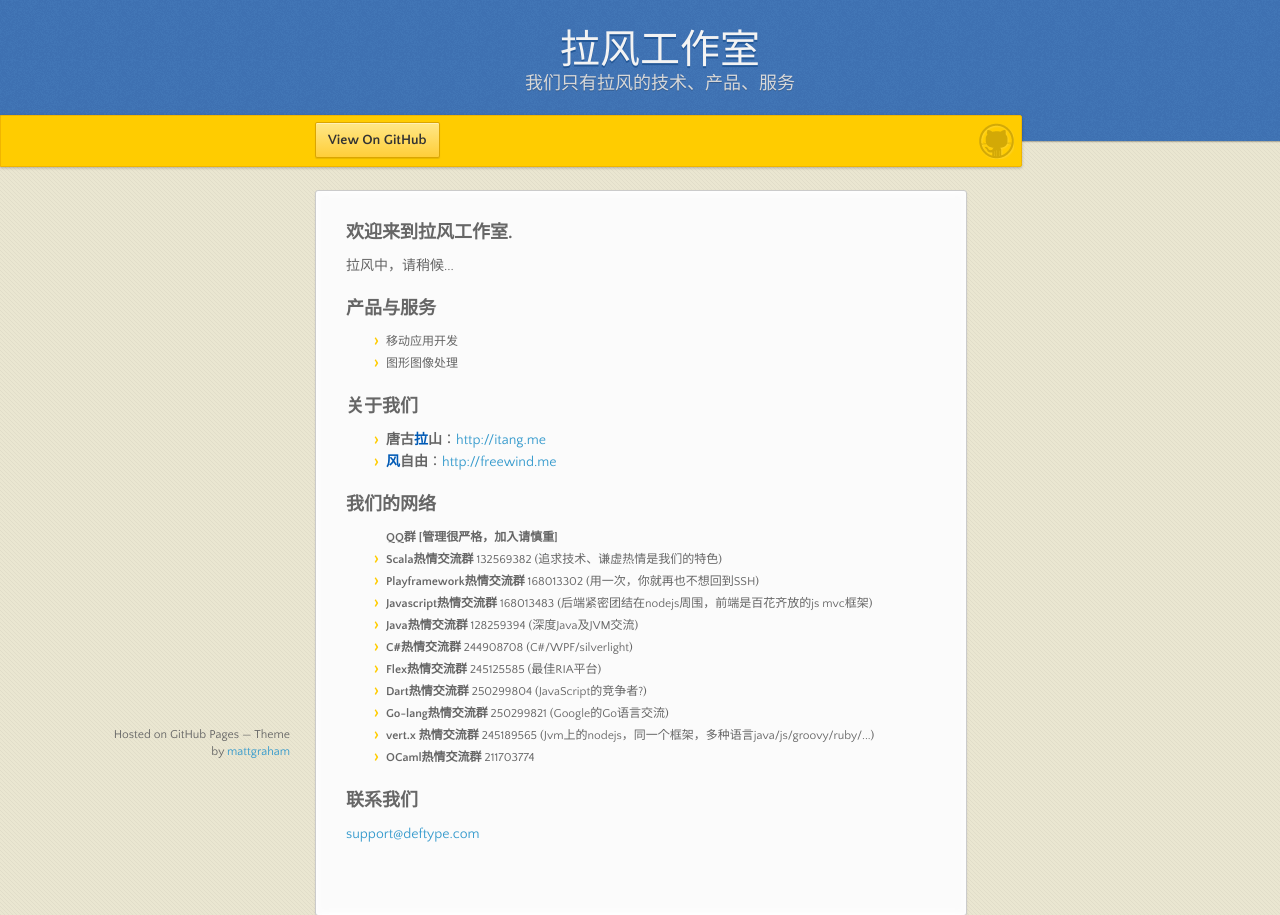
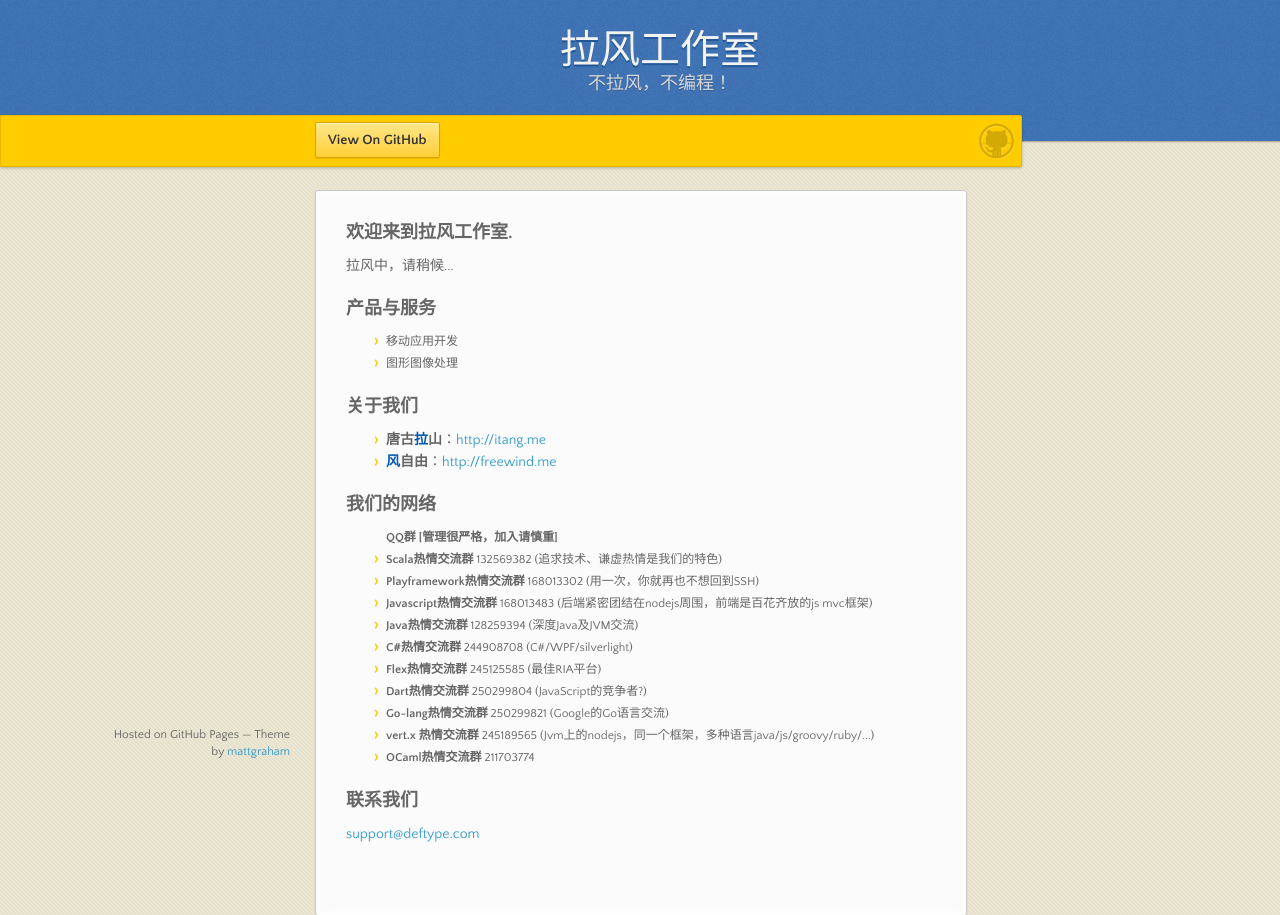
Before and after one commit to freewind/deftype.github.com, a plain HTML site: page index.html in a window 1280 px wide. Shown: the top 915 px of the page. Drawn offline with nearby package versions, Linux system fonts and the light colour scheme.

Commit message:
change the subtitle

```diff
--- a/index.html
+++ b/index.html
@@ -19,7 +19,7 @@
 
     <header>
       <h1>拉风工作室</h1>
-      <p>我们只有拉风的技术、产品、服务</p>
+      <p>不拉风，不编程！</p>
     </header>
 
     <div id="banner">
```
